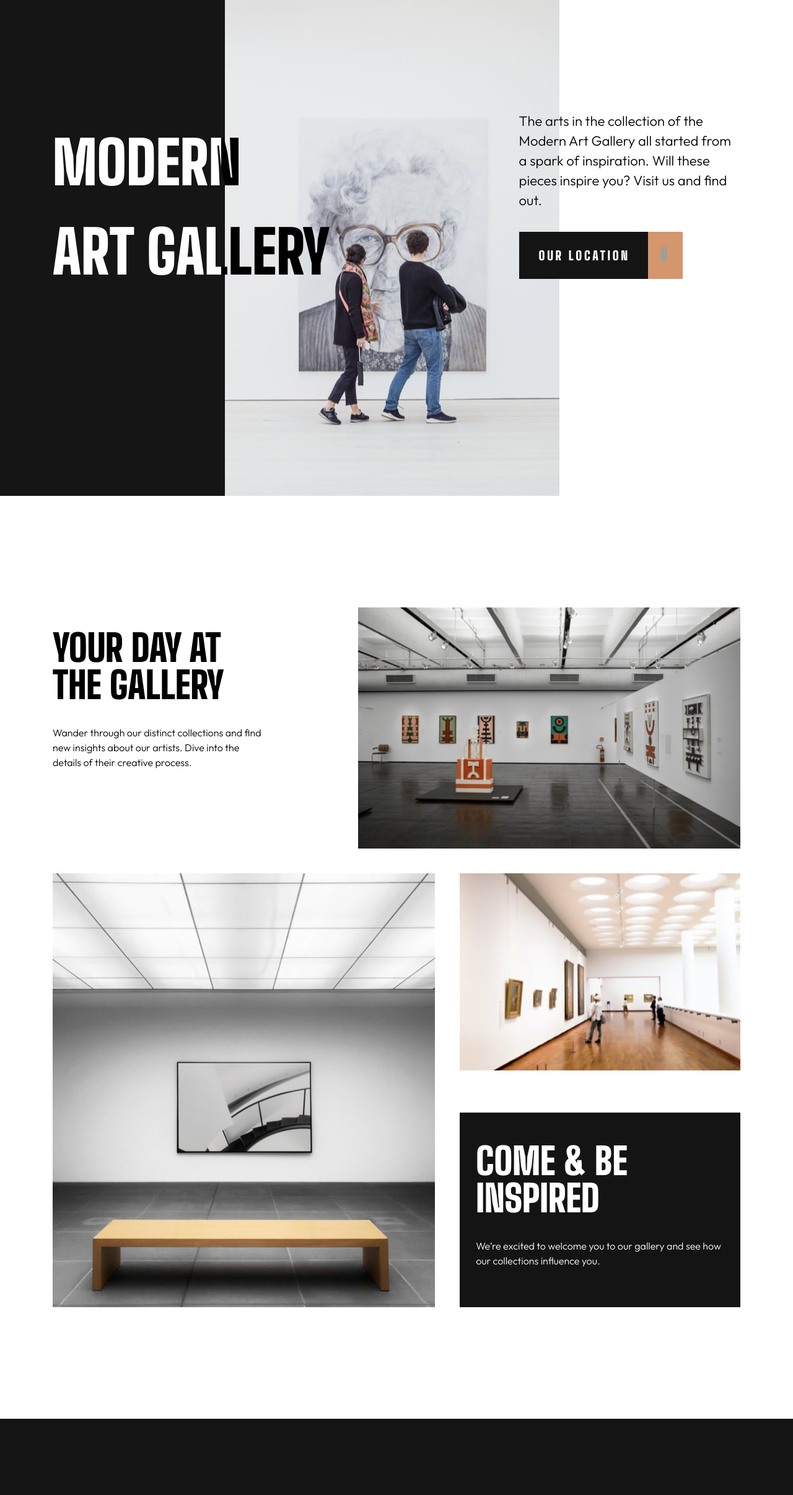
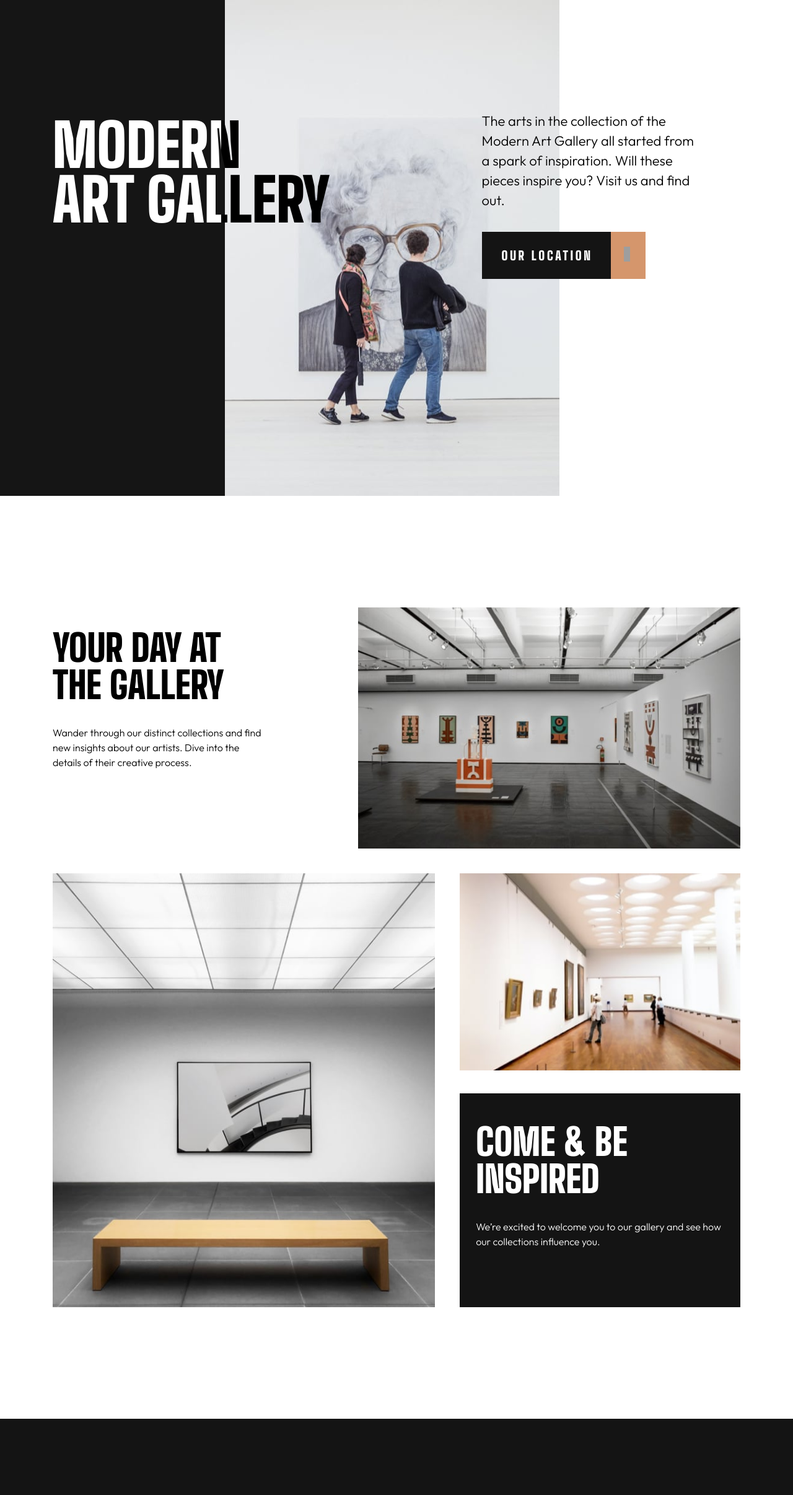
Before and after one commit to Laila-front-dev/frontend-mentor-Art-gallery-website, a React (Vite) app: page / in a window 1280 px wide. Shown: the top 2412 px of the page at 62% size. Built offline with nearby package versions, Linux system fonts and the light colour scheme; grey boxes are pictures that could not be loaded.

Commit message:
update hero and collection

```diff
--- a/src/components/Collection.jsx
+++ b/src/components/Collection.jsx
@@ -42,7 +42,7 @@ function Collection() {
         />
       </picture>
 
-      <div className="mt-4 md:mt-0 grid-rows-2 col-start-5 col-end-[-1] md:row-start-2 grid md:gap-2.5 lg:gap-10 text-color-white">
+      <div className="mt-4 md:mt-0 grid-rows-2 col-start-5 col-end-[-1] md:row-start-2 grid md:gap-2.5 lg:gap-[10px] text-color-white">
         {/* w-max lg:w-full md:w-fit* */}
         <picture className="contents md:block">
           <source
@@ -59,7 +59,7 @@ function Collection() {
             alt="hero image"
           />
         </picture>
-        <div className="mt-4 pt-12 px-[1.625rem] bg-color-black">
+        <div className=" pt-12 px-[1.625rem] bg-color-black">
           <h2 className="font-display text-6xl leading-[60px] uppercase">
             COME & BE INSPIRED
           </h2>
--- a/src/components/Hero.jsx
+++ b/src/components/Hero.jsx
@@ -5,7 +5,7 @@ function Hero() {
     <section className="mb-[3.656rem] lg:mb-[5.625rem] lg:bg-[linear-gradient(90deg,_#151515_50%,_#ffffff_50%)]">
       <div className="container lg:p-0 md:grid lg:grid-cols-4">
         <div className="hidden lg:block lg:w-full lg:h-full lg:pt-[190px]">
-          <h1 className="text-[6rem] font-display lg:text-8lg lg:absolute w-[454px] bg-[linear-gradient(90deg,_#ffffff_60%,_#000000_40%)] text-[transparent] bg-clip-text inline-block">
+          <h1 className="text-[6rem] font-display leading-[88px] lg:text-8lg lg:absolute w-[454px] bg-[linear-gradient(90deg,_#ffffff_60%,_#000000_40%)] text-[transparent] bg-clip-text inline-block">
             MODERN ART GALLERY
           </h1>
         </div>
@@ -28,7 +28,7 @@ function Hero() {
           <h1 className="lg:hidden font-display text-[3.75rem] leading-[55px] md:text-[4.375rem] md:leading-[65px]">
             MODERN ART GALLERY
           </h1>
-          <div className="lg:w-[350px] ">
+          <div className="relative lg:w-[350px] lg:right-[60px]">
             <p className="py-[2.188rem] lg:text-[1.375rem] lg:leading-8">
               The arts in the collection of the Modern Art Gallery all started
               from a spark of inspiration. Will these pieces inspire you? Visit
```
